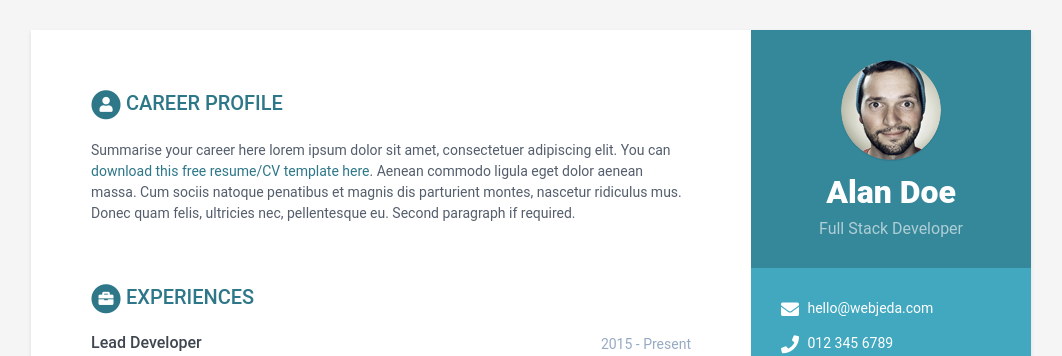
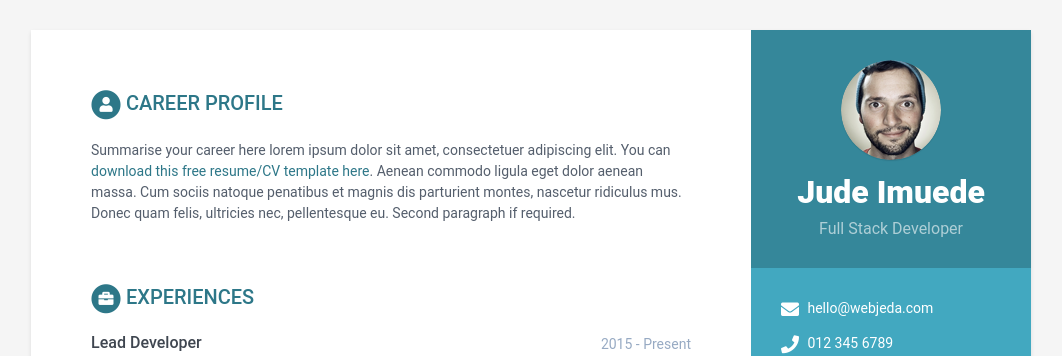
Before and after one commit to judeimuede/online-cv, a Jekyll site: the page built from index.html, in a window 1280 px wide. Shown: the top 356 px of the page, without its empty margins (109-1171 px from the left). Built offline with Jekyll 4.4.1, drawn with Linux system fonts in a browser that asks for light colours.

Commit message:
first commit

```diff
--- a/_data/data.yml
+++ b/_data/data.yml
@@ -7,7 +7,7 @@ sidebar:
     education: True # set to False if you want education in main section instead of in sidebar
 
     # Profile information
-    name: Alan Doe
+    name: Jude Imuede
     tagline: Full Stack Developer
     avatar: profile.png  #place a 100x100 picture inside /assets/images/ folder and provide the name of the file below
 
```
